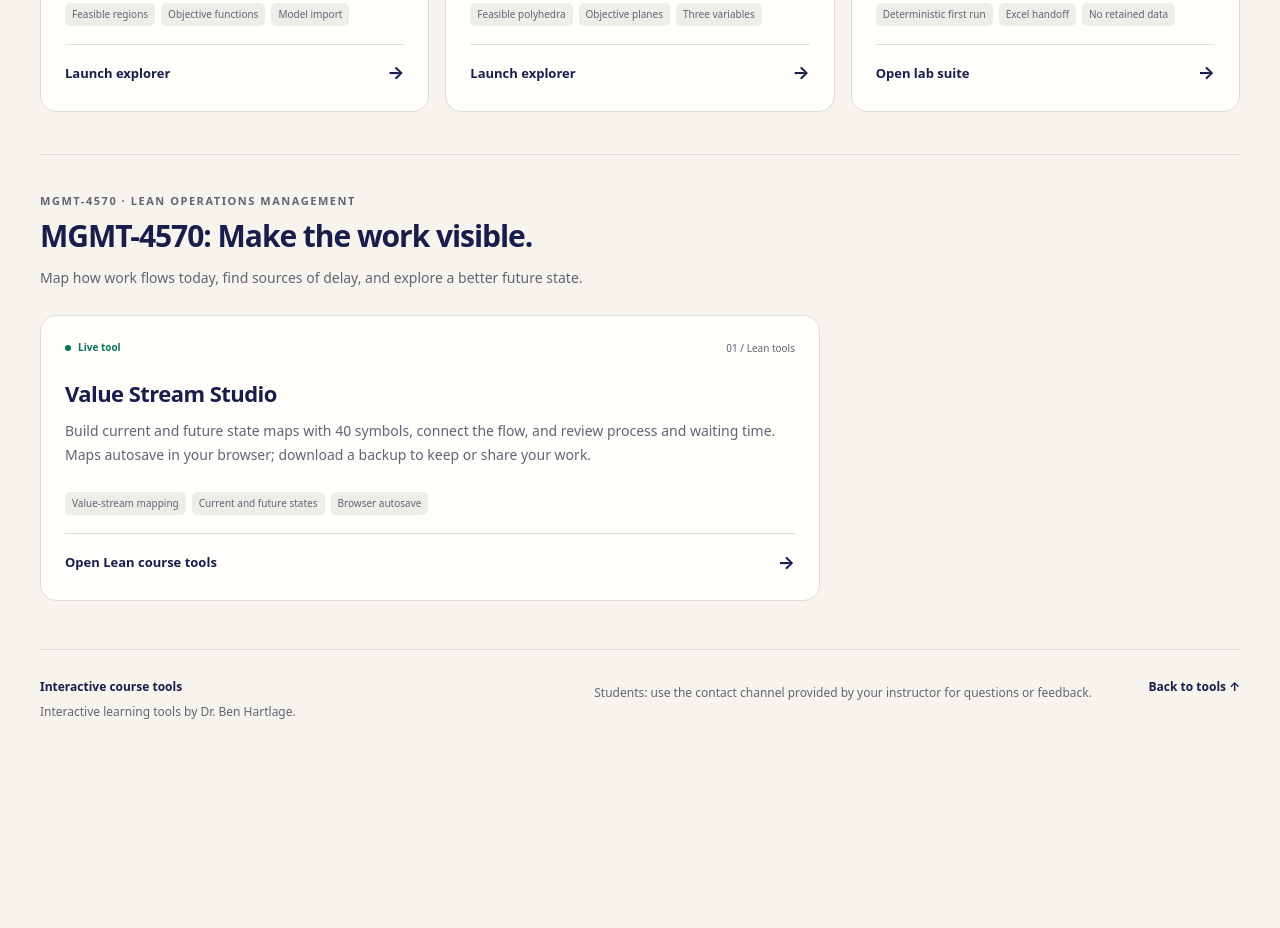
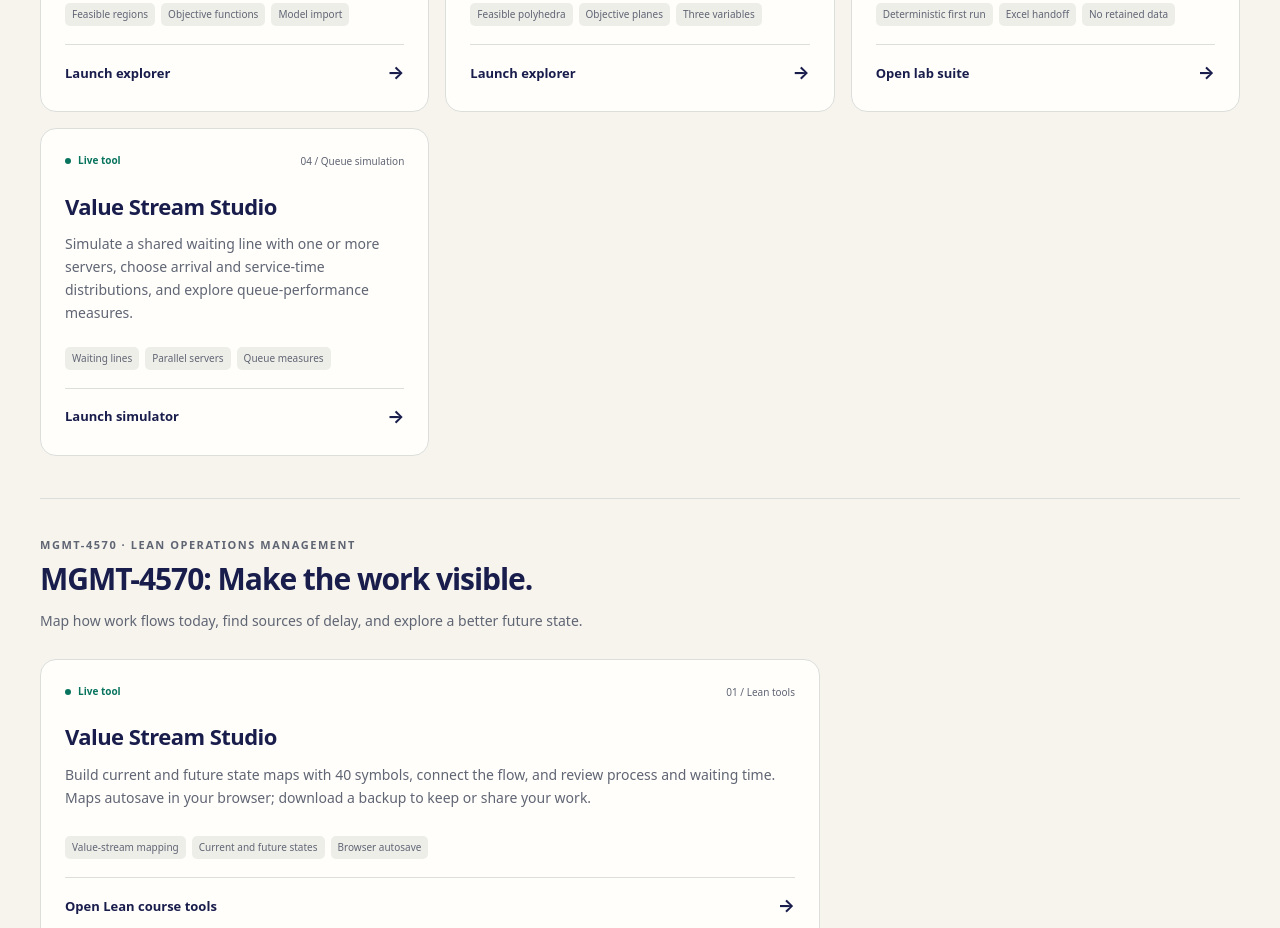
Before and after one commit to rhartlage/rhartlage.github.io, a website: page index.html in a window 1280 px wide. Shown: the part 2332-3260 px from the top of the page. Before the commit the page ends 3086 px from the top, so only its background shows below. Drawn offline with Linux system fonts and the light colour scheme.

Commit message:
List Value Stream Studio under Operations Analysis

```diff
--- a/index.html
+++ b/index.html
@@ -430,6 +430,32 @@
               </a>
             </div>
           </article>
+
+          <article class="tool-card">
+            <div class="tool-card-topline">
+              <span class="status"><span aria-hidden="true"></span> Live tool</span>
+              <span class="tool-number">04 / Queue simulation</span>
+            </div>
+            <h3>Value Stream Studio</h3>
+            <p>
+              Simulate a shared waiting line with one or more servers, choose arrival
+              and service-time distributions, and explore queue-performance measures.
+            </p>
+            <div class="tool-card-footer">
+              <ul aria-label="Topics">
+                <li>Waiting lines</li>
+                <li>Parallel servers</li>
+                <li>Queue measures</li>
+              </ul>
+              <a
+                class="launch-link"
+                href="/mgmt-4570/value-stream-mapping/"
+                aria-label="Launch Value Stream Studio for queue simulation"
+              >
+                Launch simulator <span aria-hidden="true">&rarr;</span>
+              </a>
+            </div>
+          </article>
         </div>
       </section>
 
--- a/scripts/validate-site.mjs
+++ b/scripts/validate-site.mjs
@@ -359,6 +359,7 @@ const directHomeRoutes = [
   "/linear-programming-3d/",
   "/bus-3150/",
   "/mgmt-4570/",
+  "/mgmt-4570/value-stream-mapping/",
 ];
 const homeHrefCounts = anchorHrefCounts(rootHtml);
 const suiteHrefCounts = anchorHrefCounts(bus2150Html);
```
